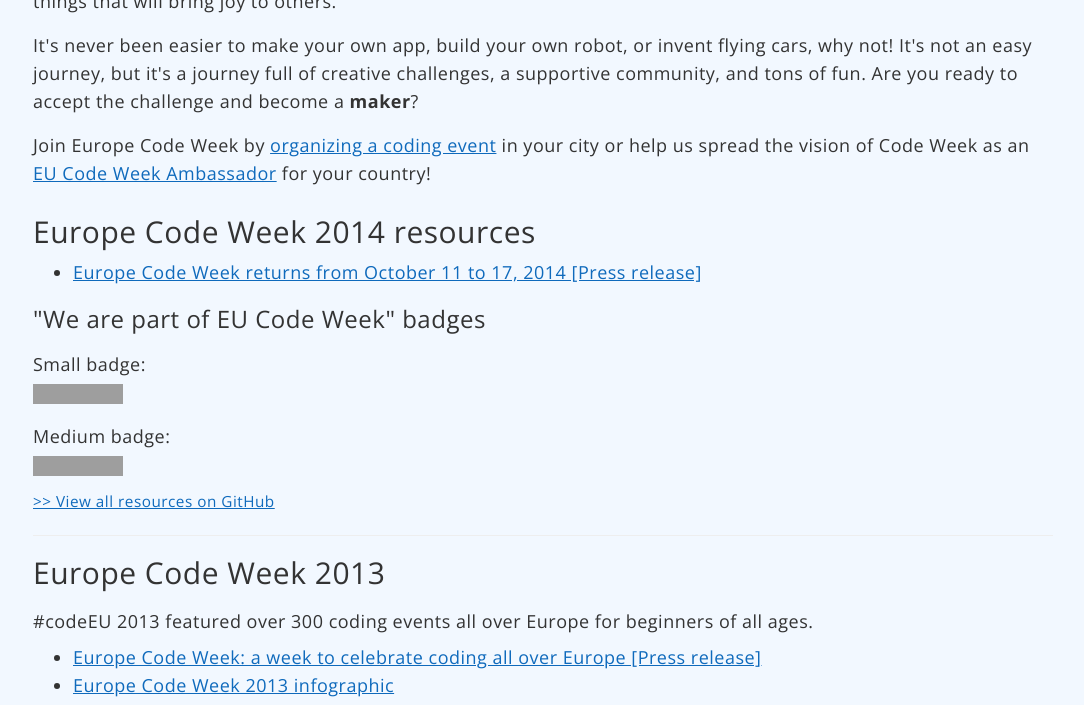
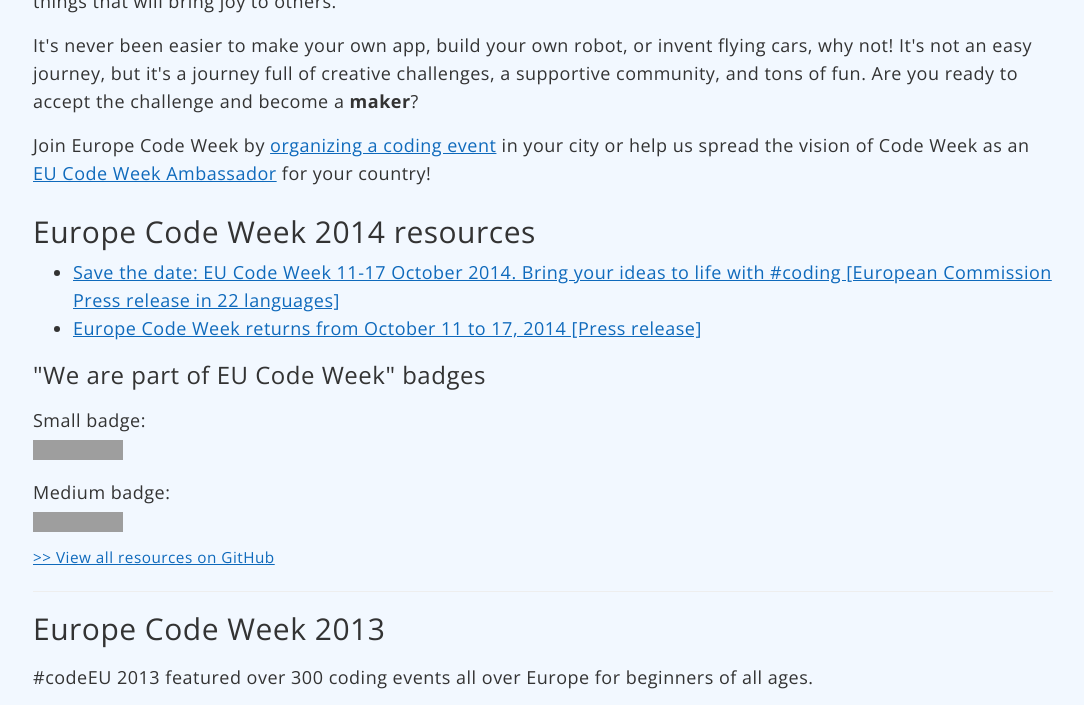
Before and after one commit to codeeu/codeeu.github.io, a Jekyll site: the page built from about/index.html, in a window 1280 px wide and 900 px high, scrolled down 649 px, cut to the strip 0-705 px from the top of the window. Shown: the whole strip, without its empty margins (97-1181 px from the left). Built offline with Jekyll 4.4.1, drawn with Linux system fonts in a browser that asks for light colours; nearby versions of some CDN libraries; Markdown is read by kramdown in place of the engine named in the settings; grey boxes are pictures that could not be loaded.

Commit message:
add link to EC press release

```diff
--- a/about/index.html
+++ b/about/index.html
@@ -20,6 +20,7 @@
 			<h2><i class="icon-share icon-large"></i> Europe Code Week 2014 resources</h2>
 
 			<ul>
+				<li><a href="http://europa.eu/rapid/press-release_IP-14-652_en.htm">Save the date: EU Code Week 11-17 October 2014. Bring your ideas to life with #coding [European Commission Press release in 22 languages]</a></li>
 				<li><a href="https://github.com/codeeu/codeeu-resources/blob/master/Europe_Code_Week_2014-press_release_ENG.md">Europe Code Week returns from October 11 to 17, 2014 [Press release]</a></li>
 			</ul>
 
```
